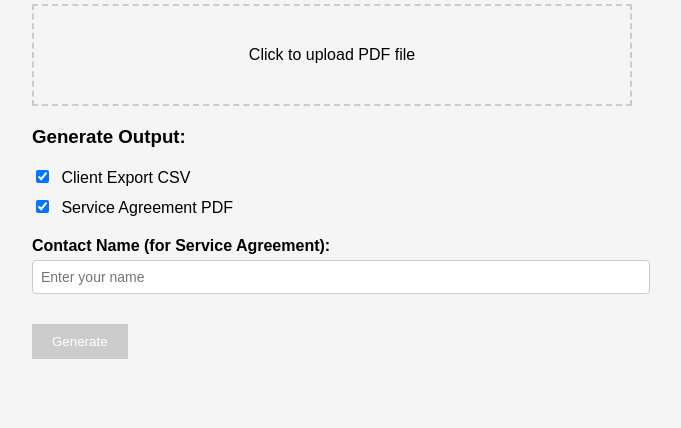
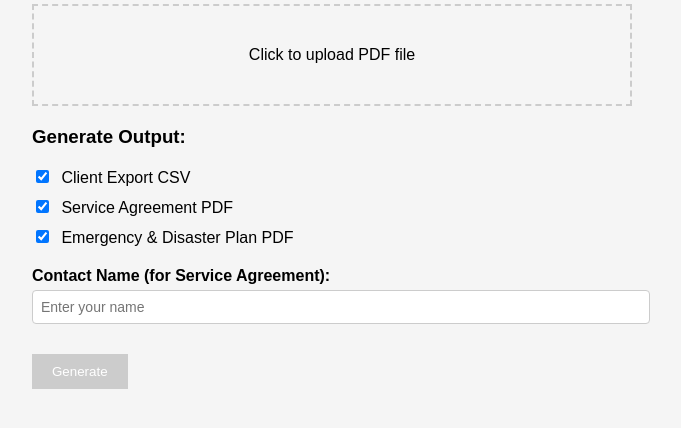
Before and after one commit to GemmaLockNHC/Shiftcare-Form-to-NHCare-Documents-Transformer, a Flask app: page / in a window 1280 px wide. Shown: the part 154-582 px from the top of the page, without its empty margins (308-989 px from the left). Run offline with Flask 3, Linux system fonts and the light colour scheme.

Commit message:
Updated 'index.html'.

```diff
--- a/templates/index.html
+++ b/templates/index.html
@@ -106,6 +106,10 @@
                 <input type="checkbox" name="generate_service_agreement" value="1" checked id="service-agreement-checkbox" style="margin-right: 8px;">
                 Service Agreement PDF
             </label>
+            <label style="display: block; margin: 10px 0;">
+                <input type="checkbox" name="generate_emergency_plan" value="1" checked style="margin-right: 8px;">
+                Emergency & Disaster Plan PDF
+            </label>
         </div>
 
         <div id="name-input-container" style="margin: 20px 0; display: none;">
```
